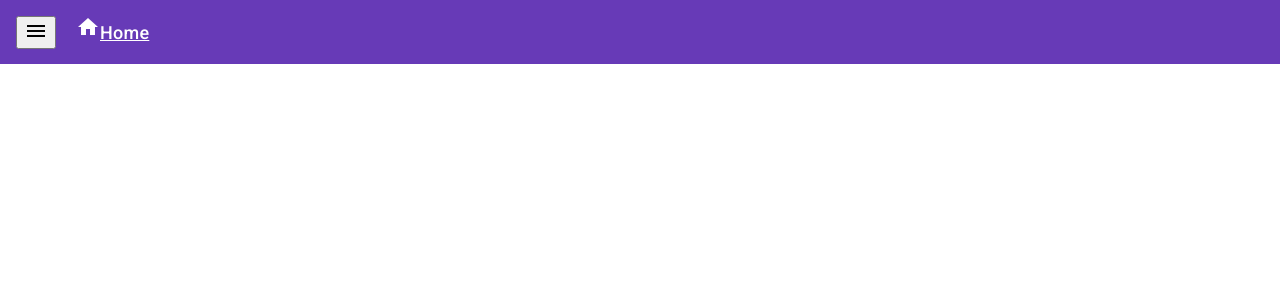
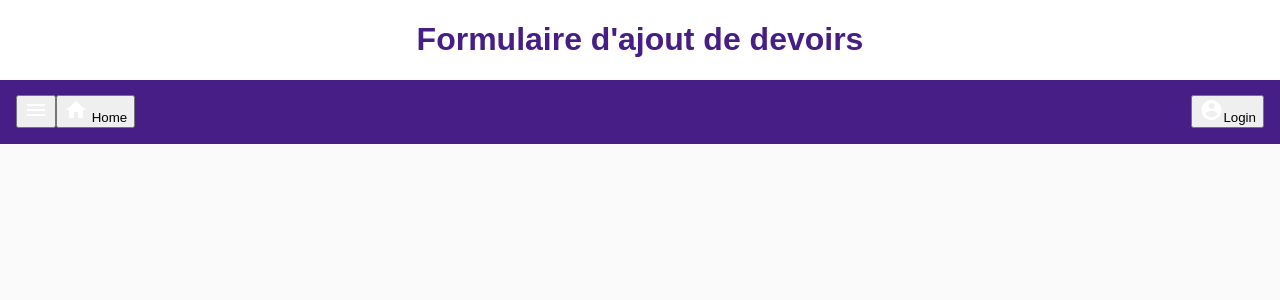
Before and after one commit to SaillantNicolas/ProjetFinaleAngular, an Angular app: page /assignment/1 in a window 1280 px wide. Shown: the top 300 px of the page. Built offline with nearby package versions, Linux system fonts and the light colour scheme; no server answers.

Commit message:
corrections

```diff
--- a/src/app/app.module.ts
+++ b/src/app/app.module.ts
@@ -14,7 +14,7 @@ import { AppComponent } from './app.component';
 import { AssignmentDetailsComponent } from './assignment-details/assignment-details.component';
 import { AssignmentsListComponent } from './assignments-list/assignments-list.component';
 import { NavbarComponent } from './navbar/navbar.component';
-import { SidebarComponent } from './sidebar/sidebar.component';
+
 
 const routes: Route[] = [
   {
@@ -42,7 +42,6 @@ const routes: Route[] = [
     AssignmentsListComponent,
     AssignmentDetailsComponent,
     AddAssignmentComponent,
-    SidebarComponent,
   ],
   imports: [
     BrowserModule,
--- a/src/app/navbar/navbar.component.css
+++ b/src/app/navbar/navbar.component.css
@@ -1,10 +1,38 @@
-a {
-    color: #fff;
-    text-decoration: underline;
+h1 {
+    font-family: 'Cursive', sans-serif;
+    color: rgb(71, 29, 134);
+    text-align: center;
+}
+
+.mat-sidenav-container {
+    height: calc(205vh - 115vh);
+}
+
+.mat-sidenav {
+    width: 200px;
+    background-color: rgb(235, 217, 245);
+}
+
+.ajouterBtn {
+    align-self: flex-end;
+}
+
+.spacer {
+    flex: 1 1 auto;
+}
+
+.mat-toolbar {
     font-size: 18px;
-    margin: 0 10px;
-    padding: 10px;
-    border-radius: 5px;
-    transition: all 0.3s ease-in-out;
+    background-color: rgb(71, 29, 134);
+    color: white;
+}
 
+.mat-icon {
+    font-size: 24px;
+    color: white;
 }
+
+.mat-icon-button {
+    background-color: rgb(71, 29, 134);
+    color: white;
+}
--- a/src/app/navbar/navbar.component.html
+++ b/src/app/navbar/navbar.component.html
@@ -1,6 +1,26 @@
-<mat-toolbar color="primary">
-    <button mat-icon-button (click)="toggleSidebar()">
-        <mat-icon>menu</mat-icon>
-    </button>
-    <a routerLink="/home"><mat-icon>home</mat-icon>Home</a>
+<H1>Formulaire d'ajout de devoirs</H1>
+<mat-toolbar>
+    <mat-toolbar-row>
+        <button mat-button (click)="isSidebarOpened" > <mat-icon> menu </mat-icon> </button>
+        <button mat-button routerLink="/home" ><mat-icon> home </mat-icon> Home </button>
+        <span class="spacer"></span>
+        <button mat-button routerLink="/login" >
+            <mat-icon>account_circle</mat-icon>Login
+        </button>
+    </mat-toolbar-row>
 </mat-toolbar>
+
+<mat-sidenav-container>
+    <mat-sidenav [(opened)]="isSidebarOpened" mode="side">
+        <mat-list>
+            <mat-list-item><a routerLink="/home"> Liste de devoirs</a></mat-list-item>
+            <mat-list-item><a routerLink="/add"> Ajout d'un devoir</a></mat-list-item>
+            <mat-list-item><a routerLink="/home"> Modification d'un devoir</a></mat-list-item>
+            <mat-list-item><a routerLink="/home"> Suppression d'un devoir</a></mat-list-item>
+            <mat-list-item><a routerLink="/home"> Génération de données de test</a></mat-list-item>
+        </mat-list>
+    </mat-sidenav>
+    <mat-sidenav-content>
+        <router-outlet></router-outlet>
+    </mat-sidenav-content>
+</mat-sidenav-container>
--- a/src/app/sidebar/sidebar.component.html
+++ /dev/null
@@ -1,11 +0,0 @@
-<mat-sidenav-container>
-    <mat-sidenav [(opened)]="isSidebarOpened" mode="side">
-        <mat-list>
-            <mat-list-item> Liste de devoirs</mat-list-item>
-            <mat-list-item> Ajout d'un devoir</mat-list-item>
-            <mat-list-item> Modification d'un devoir</mat-list-item>
-            <mat-list-item> Suppression d'un devoir</mat-list-item>
-            <mat-list-item> Génération de données de test</mat-list-item>
-        </mat-list>
-    </mat-sidenav>
-</mat-sidenav-container>
--- a/src/app/sidebar/sidebar.component.ts
+++ /dev/null
@@ -1,10 +0,0 @@
-import { Component } from '@angular/core';
-
-@Component({
-  selector: 'app-sidebar',
-  templateUrl: './sidebar.component.html',
-  styleUrls: ['./sidebar.component.css']
-})
-export class SidebarComponent {
-  isSidebarOpened: boolean = false;
-}
```
Also changed, not shown: src/app/sidebar/sidebar.component.css (deleted).
